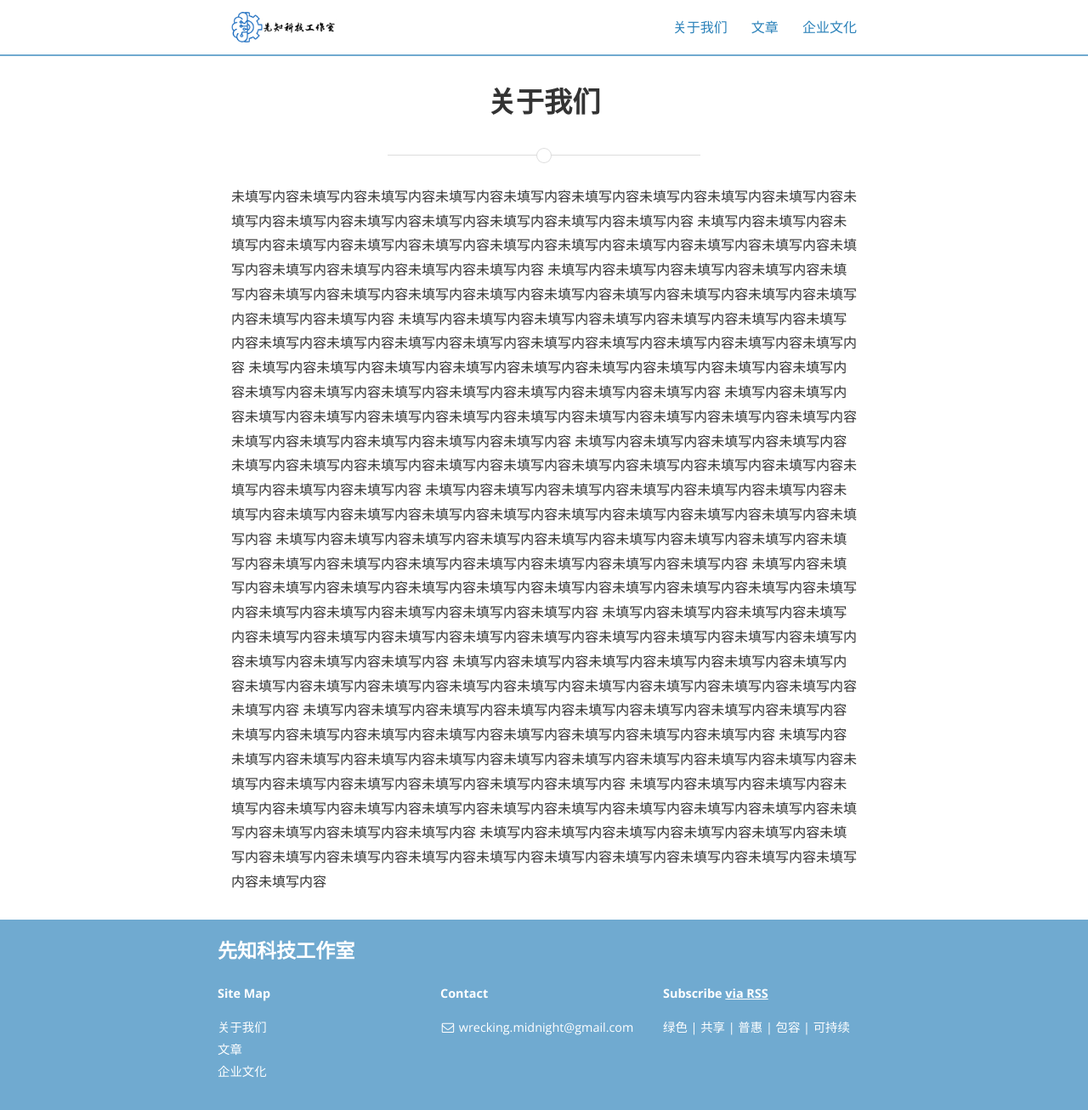
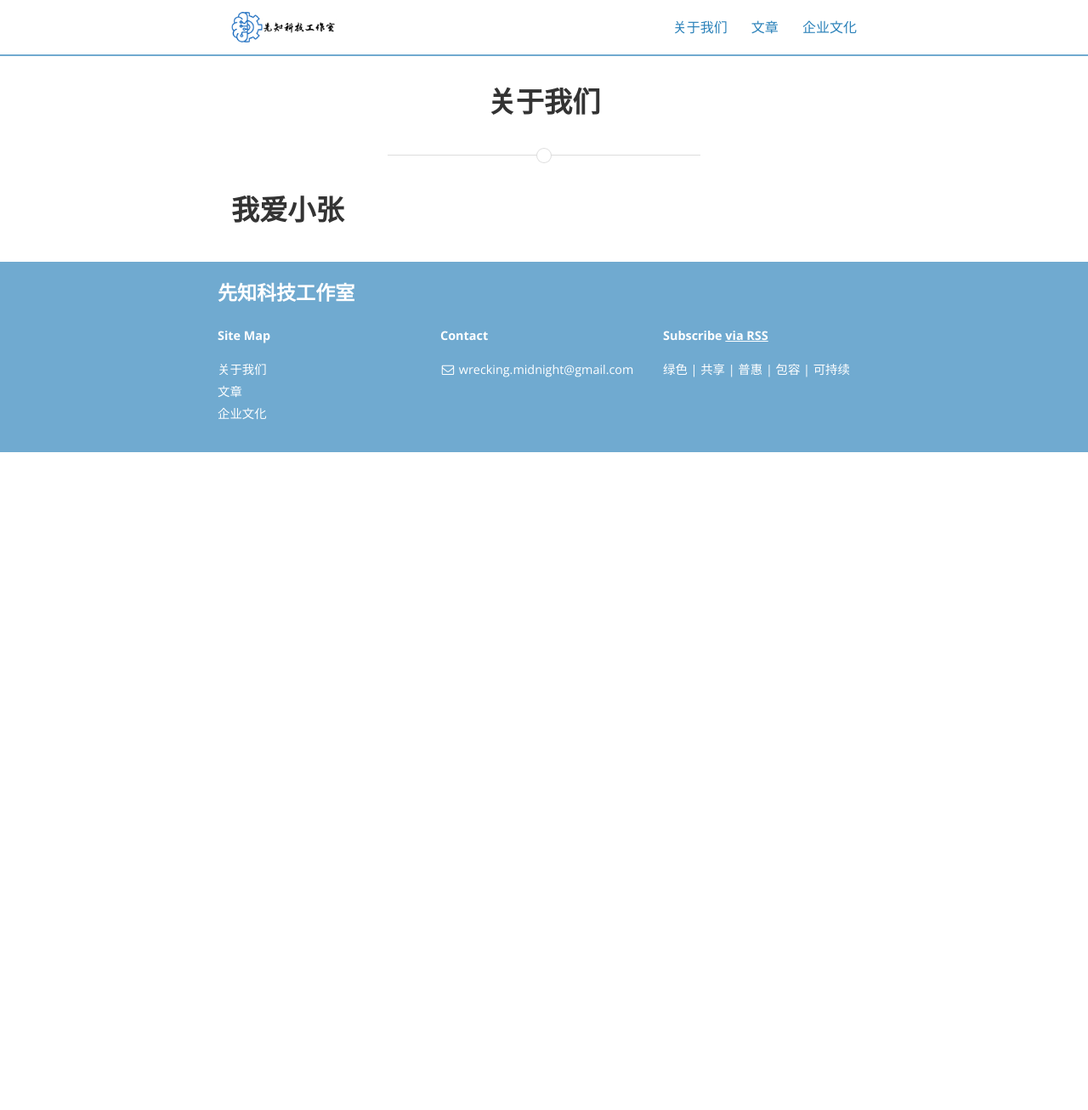
Before and after one commit to XZKJGZS/xzkjgzs.github.io, a Jekyll site: the page built from about.md, in a window 1280 px wide and 1306 px high. Shown: the whole window at 85% size. Built offline with Jekyll 4.4.1, drawn with Linux system fonts in a browser that asks for light colours; nearby versions of some CDN libraries.

Commit message:
更新 about.md

```diff
--- a/about.md
+++ b/about.md
@@ -7,19 +7,4 @@ main_nav: true
 
 <!-- ![alt text]({{ site.baseurl }}/assets/profile-placeholder.gif "Profile Picture"){:.profile} -->
 
-未填写内容未填写内容未填写内容未填写内容未填写内容未填写内容未填写内容未填写内容未填写内容未填写内容未填写内容未填写内容未填写内容未填写内容未填写内容未填写内容
-未填写内容未填写内容未填写内容未填写内容未填写内容未填写内容未填写内容未填写内容未填写内容未填写内容未填写内容未填写内容未填写内容未填写内容未填写内容未填写内容
-未填写内容未填写内容未填写内容未填写内容未填写内容未填写内容未填写内容未填写内容未填写内容未填写内容未填写内容未填写内容未填写内容未填写内容未填写内容未填写内容
-未填写内容未填写内容未填写内容未填写内容未填写内容未填写内容未填写内容未填写内容未填写内容未填写内容未填写内容未填写内容未填写内容未填写内容未填写内容未填写内容
-未填写内容未填写内容未填写内容未填写内容未填写内容未填写内容未填写内容未填写内容未填写内容未填写内容未填写内容未填写内容未填写内容未填写内容未填写内容未填写内容
-未填写内容未填写内容未填写内容未填写内容未填写内容未填写内容未填写内容未填写内容未填写内容未填写内容未填写内容未填写内容未填写内容未填写内容未填写内容未填写内容
-未填写内容未填写内容未填写内容未填写内容未填写内容未填写内容未填写内容未填写内容未填写内容未填写内容未填写内容未填写内容未填写内容未填写内容未填写内容未填写内容
-未填写内容未填写内容未填写内容未填写内容未填写内容未填写内容未填写内容未填写内容未填写内容未填写内容未填写内容未填写内容未填写内容未填写内容未填写内容未填写内容
-未填写内容未填写内容未填写内容未填写内容未填写内容未填写内容未填写内容未填写内容未填写内容未填写内容未填写内容未填写内容未填写内容未填写内容未填写内容未填写内容
-未填写内容未填写内容未填写内容未填写内容未填写内容未填写内容未填写内容未填写内容未填写内容未填写内容未填写内容未填写内容未填写内容未填写内容未填写内容未填写内容
-未填写内容未填写内容未填写内容未填写内容未填写内容未填写内容未填写内容未填写内容未填写内容未填写内容未填写内容未填写内容未填写内容未填写内容未填写内容未填写内容
-未填写内容未填写内容未填写内容未填写内容未填写内容未填写内容未填写内容未填写内容未填写内容未填写内容未填写内容未填写内容未填写内容未填写内容未填写内容未填写内容
-未填写内容未填写内容未填写内容未填写内容未填写内容未填写内容未填写内容未填写内容未填写内容未填写内容未填写内容未填写内容未填写内容未填写内容未填写内容未填写内容
-未填写内容未填写内容未填写内容未填写内容未填写内容未填写内容未填写内容未填写内容未填写内容未填写内容未填写内容未填写内容未填写内容未填写内容未填写内容未填写内容
-未填写内容未填写内容未填写内容未填写内容未填写内容未填写内容未填写内容未填写内容未填写内容未填写内容未填写内容未填写内容未填写内容未填写内容未填写内容未填写内容
-未填写内容未填写内容未填写内容未填写内容未填写内容未填写内容未填写内容未填写内容未填写内容未填写内容未填写内容未填写内容未填写内容未填写内容未填写内容未填写内容
+# 我爱小张
```
